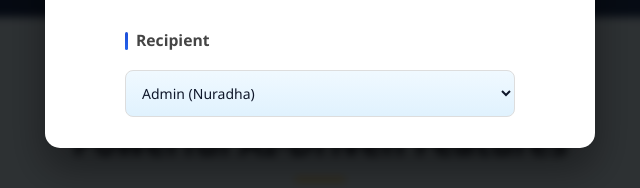
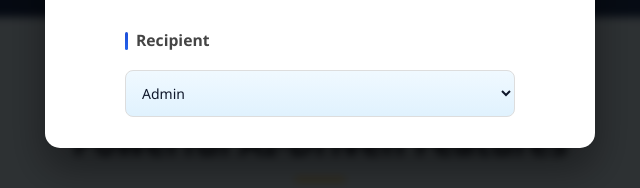
Before and after one commit to Jimutha/ai-career-guide, a website: page index.html in a window 1280 px wide. Both pictures are taken after a click on the button "Contact Us". Shown: the part 612-800 px from the top of the page, 320-960 px from the left. Drawn offline with Linux system fonts and the light colour scheme.

Commit message:
fix :minor changes

```diff
--- a/index.html
+++ b/index.html
@@ -291,10 +291,8 @@
           <div class="form-group">
             <label for="recipientEmail">Recipient</label>
             <select id="recipientEmail" name="recipientEmail" required>
-              <option value="nuradhadakshina1234@gmail.com">
-                Admin (Nuradha)
-              </option>
-              <option value="dulajdjhansa@gmail.com">Support (Hansa)</option>
+              <option value="nuradhadakshina1234@gmail.com">Admin</option>
+              <option value="dulajdjhansa@gmail.com">Support</option>
             </select>
           </div>
           <div class="form-group">
```
